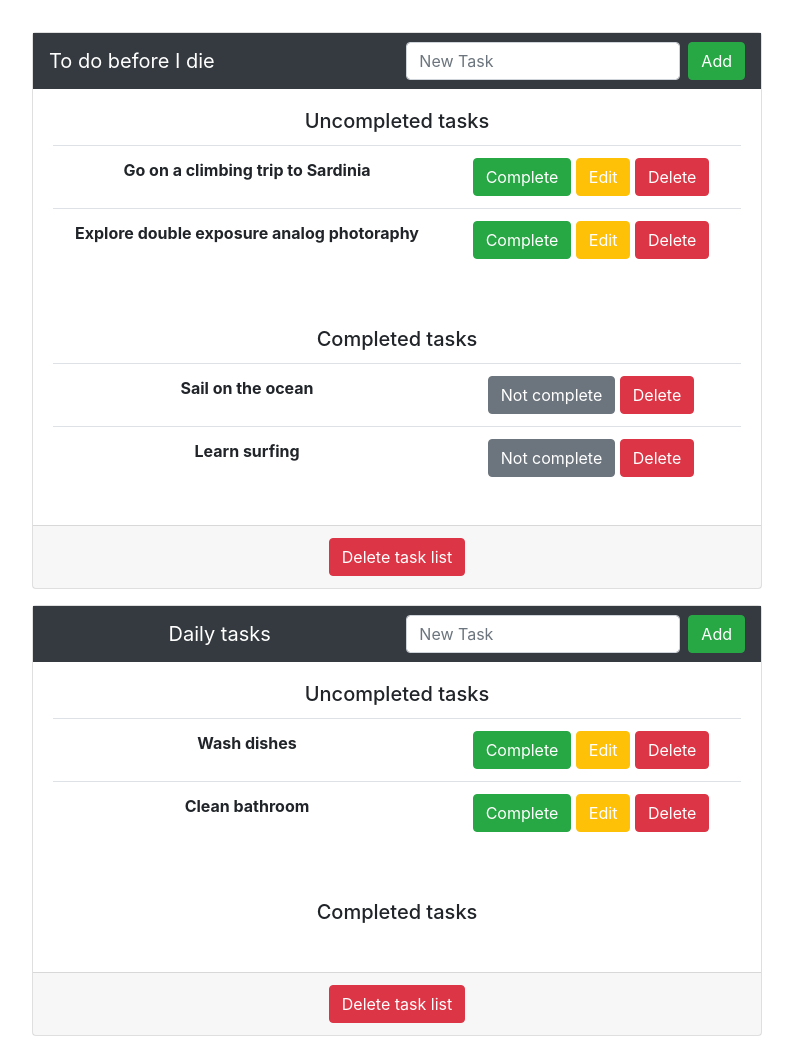
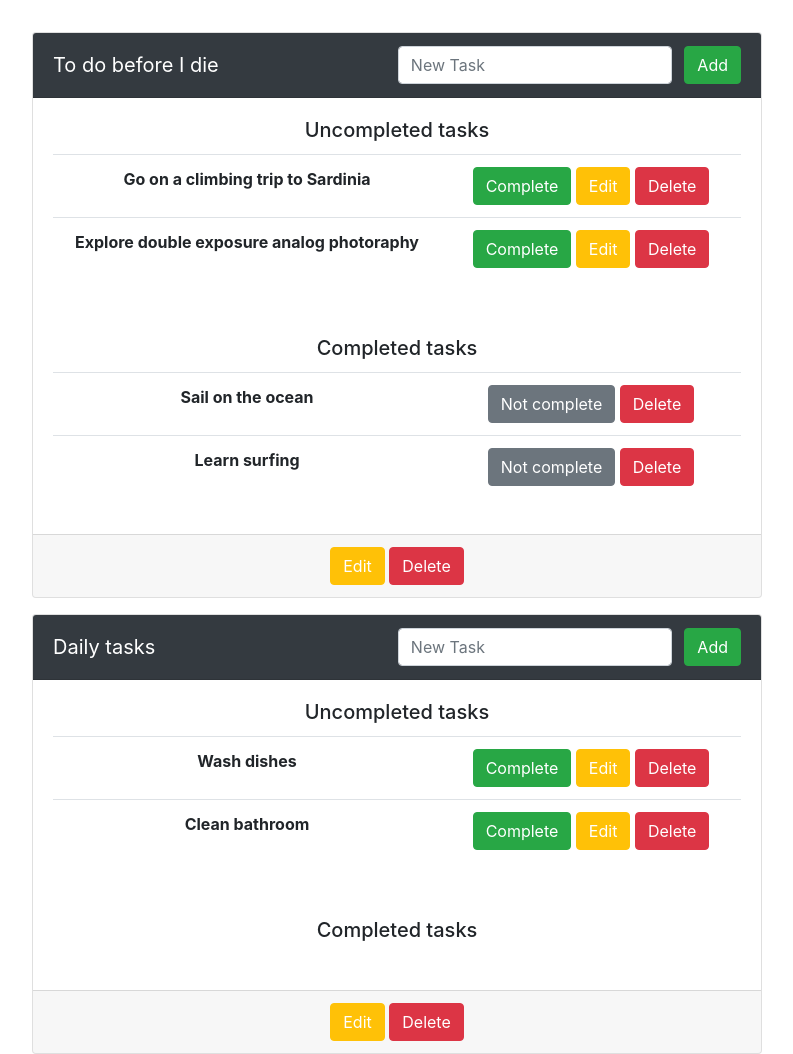
Before and after one commit to kajarosz/django-to-do-app, a Django app: page /todoapp/ in a window 1280 px wide. Shown: the part 56-1110 px from the top of the page, without its empty margins (243-1036 px from the left). Run offline with Django 4.2, Linux system fonts and the light colour scheme; data comes from the database, SQL or seed files in the repository; both versions use the stored data as it was after the commit; some libraries are stand-ins or nearby versions.

Commit message:
Added editing ToDoList function. Improved frontend.

```diff
--- a/mysite/todoapp/templates/todoapp/home.html
+++ b/mysite/todoapp/templates/todoapp/home.html
@@ -17,30 +17,36 @@
 <div class="row d-flex justify-content-center">
     <div class="col-sm-8 mt-3">
         <div class="card text-center">
-            <div class="navbar text-white bg-dark justify-content-between">
-                <a class="navbar-brand">{{list.todolist}}</a>
-                <form class="form-inline" method="POST">
+            <div class="card-header text-white bg-dark">
+
+                <form class="form-inline d-flex justify-content-between" method="POST">
+                    <a class="navbar-brand">{{list.todolist}}</a>
                     {% csrf_token %}
-                    <input class="form-control mr-sm-2" type="hidden" name="todolist" value="{{list.id}}">
-                    <input class="form-control mr-sm-2" type="search" placeholder="New Task" aria-label="Search"
-                        name="task">
-                    <button class="btn btn-success my-2 my-sm-0" type="submit" name="add-task" value="add-task">Add</button>
+                    <div><input type="hidden" name="todolist" value="{{list.id}}">
+                        <input class="form-control mr-sm-2" type="search" placeholder="New Task" aria-label="Search"
+                            name="task">
+                        <button class="btn btn-success my-2 my-sm-0" type="submit" name="add-task"
+                            value="add-task">Add</button></div>
+
                 </form>
             </div>
             <div class="card-body">
                 <h5 class="card-title">Uncompleted tasks</h5>
 
-                {% if not uncompleted_tasks %}
-                <p class="card-text">Congrats! You have completed all tasks!</p>
-                {% else %}
+
+                {% if uncompleted_tasks  %}
                 <table class="table">
                     {% for task in uncompleted_tasks %}
                     {% if task.todolist_id == list.id %}
                     <tr>
                         <th scope="row">{{task.task}}</th>
-                        <td style="width:300px"><a href="{% url 'todoapp:taskcomplete' task.id %}"><button class="btn btn-success my-2 my-sm-0" type="submit">Complete</button></a>
-                        <a href="{% url 'todoapp:taskedit' task.id %}"><button class="btn btn-warning text-white my-2 my-sm-0" type="submit">Edit</button></a>
-                        <a href="{% url 'todoapp:taskdelete' task.id %}"><button class="btn btn-danger my-2 my-sm-0" type="submit">Delete</button></a></td>
+                        <td style="width:300px"><a href="{% url 'todoapp:taskcomplete' task.id %}"><button
+                                    class="btn btn-success my-2 my-sm-0" type="submit">Complete</button></a>
+                            <a href="{% url 'todoapp:taskedit' task.id %}"><button
+                                    class="btn btn-warning text-white my-2 my-sm-0" type="submit">Edit</button></a>
+                            <a href="{% url 'todoapp:taskdelete' task.id %}"><button class="btn btn-danger my-2 my-sm-0"
+                                    type="submit">Delete</button></a>
+                        </td>
                     </tr>
                     {% endif %}
                     {% endfor %}
@@ -51,17 +57,19 @@
 
             <div class="card-body">
                 <h5 class="card-title">Completed tasks</h5>
-                {% if not completed_tasks %}
-                <p class="card-text">You haven't completed any tasks yet.</p>
-                {% else %}
+
+                {% if completed_tasks %}
                 <table class="table">
                     {% for task in completed_tasks %}
                     {% if task.todolist_id == list.id %}
                     <tr>
                         <th scope="row">{{task.task}}</th>
-                        <td style="width:300px"><a href="{% url 'todoapp:taskuncomplete' task.id %}"><button class="btn btn-secondary my-2 my-sm-0" type="submit">Not complete</button></a>
-                        <!-- <td><a href="{% url 'todoapp:taskedit' task.id %}"><button class="btn btn-warning text-white my-2 my-sm-0" type="submit">Edit</button></a></td> -->
-                        <a href="{% url 'todoapp:taskdelete' task.id %}"><button class="btn btn-danger my-2 my-sm-0" type="submit">Delete</button></a></td>
+                        <td style="width:300px"><a href="{% url 'todoapp:taskuncomplete' task.id %}"><button
+                                    class="btn btn-secondary my-2 my-sm-0" type="submit">Not complete</button></a>
+                            <!-- <td><a href="{% url 'todoapp:taskedit' task.id %}"><button class="btn btn-warning text-white my-2 my-sm-0" type="submit">Edit</button></a></td> -->
+                            <a href="{% url 'todoapp:taskdelete' task.id %}"><button class="btn btn-danger my-2 my-sm-0"
+                                    type="submit">Delete</button></a>
+                        </td>
                     </tr>
                     {% endif %}
                     {% endfor %}
@@ -71,7 +79,11 @@
 
 
             <div class="card-footer">
-                <a href="{% url 'todoapp:todolistdelete' list.id %}"><button class="btn btn-danger my-2 my-sm-0" type="submit">Delete task list</button>
+                <a href="{% url 'todoapp:todolistedit' list.id %}"><button class="btn btn-warning text-white my-2 my-sm-0"
+                    type="submit">Edit</button></a>
+                <a href="{% url 'todoapp:todolistdelete' list.id %}"><button class="btn btn-danger my-2 my-sm-0"
+                        type="submit">Delete</button></a>
+
             </div>
         </div>
     </div>
--- a/mysite/todoapp/urls.py
+++ b/mysite/todoapp/urls.py
@@ -10,6 +10,6 @@ urlpatterns = [
     path('taskedit/<int:pk>', views.taskedit, name='taskedit'),
     path('taskcomplete/<int:pk>', views.taskcomplete, name='taskcomplete'),
     path('taskuncomplete/<int:pk>', views.taskuncomplete, name='taskuncomplete'),
-    #path('todolistdelete/<int:pk>', views.todolistdelete, name='todolistdelete'),
     path('todolistdelete/<int:pk>', ToDoListDeleteView.as_view(), name='todolistdelete'),
+    path('todolistedit/<int:pk>', views.todolistedit, name='todolistedit'),
 ]
--- a/mysite/todoapp/views.py
+++ b/mysite/todoapp/views.py
@@ -5,6 +5,7 @@ from django.contrib import messages
 from .forms import TaskForm, ToDoListForm
 from .models import Task, ToDoList
 from django.views.generic import DeleteView
+from django.contrib.messages.views import SuccessMessageMixin
 
 # Create your views here.
 
@@ -47,7 +48,7 @@ def taskedit(request, pk):
             return redirect(reverse('todoapp:home'))
     else:
         task = Task.objects.get(pk=pk)
-        return render(request, 'todoapp/taskedit.html', {'task': task})
+        return render(request, 'todoapp/task_edit.html', {'task': task})
 
 def taskcomplete(request, pk):
     task = Task.objects.get(pk=pk)
@@ -62,6 +63,22 @@ def taskuncomplete(request, pk):
     task.save()
     return redirect(reverse('todoapp:home'))
 
-class ToDoListDeleteView(DeleteView):
+class ToDoListDeleteView(SuccessMessageMixin, DeleteView):
     model = ToDoList
     success_url = reverse_lazy('todoapp:home')
+    success_message = 'Task list has been deleted.'
+
+def todolistedit(request, pk):
+    if request.method == 'POST':
+        if request.POST.get('save'):
+            todolist = ToDoList.objects.get(pk=pk)
+            form = ToDoListForm(request.POST or None, instance=todolist)
+            if form.is_valid():
+                form.save()
+                messages.success(request, ('Task list has been edited!'))
+                return redirect(reverse('todoapp:home'))
+        elif request.POST.get('cancel'):
+            return redirect(reverse('todoapp:home'))
+    else:
+        todolist = ToDoList.objects.get(pk=pk)
+        return render(request, 'todoapp/todolist_edit.html', {'todolist': todolist})
```
Also changed, not shown: mysite/todoapp/templates/todoapp/todolist_edit.html (added, +29 -0 lines), mysite/db.sqlite3, mysite/todoapp/templates/todoapp/task_edit.html (renamed from mysite/todoapp/templates/todoapp/taskedit.html).
